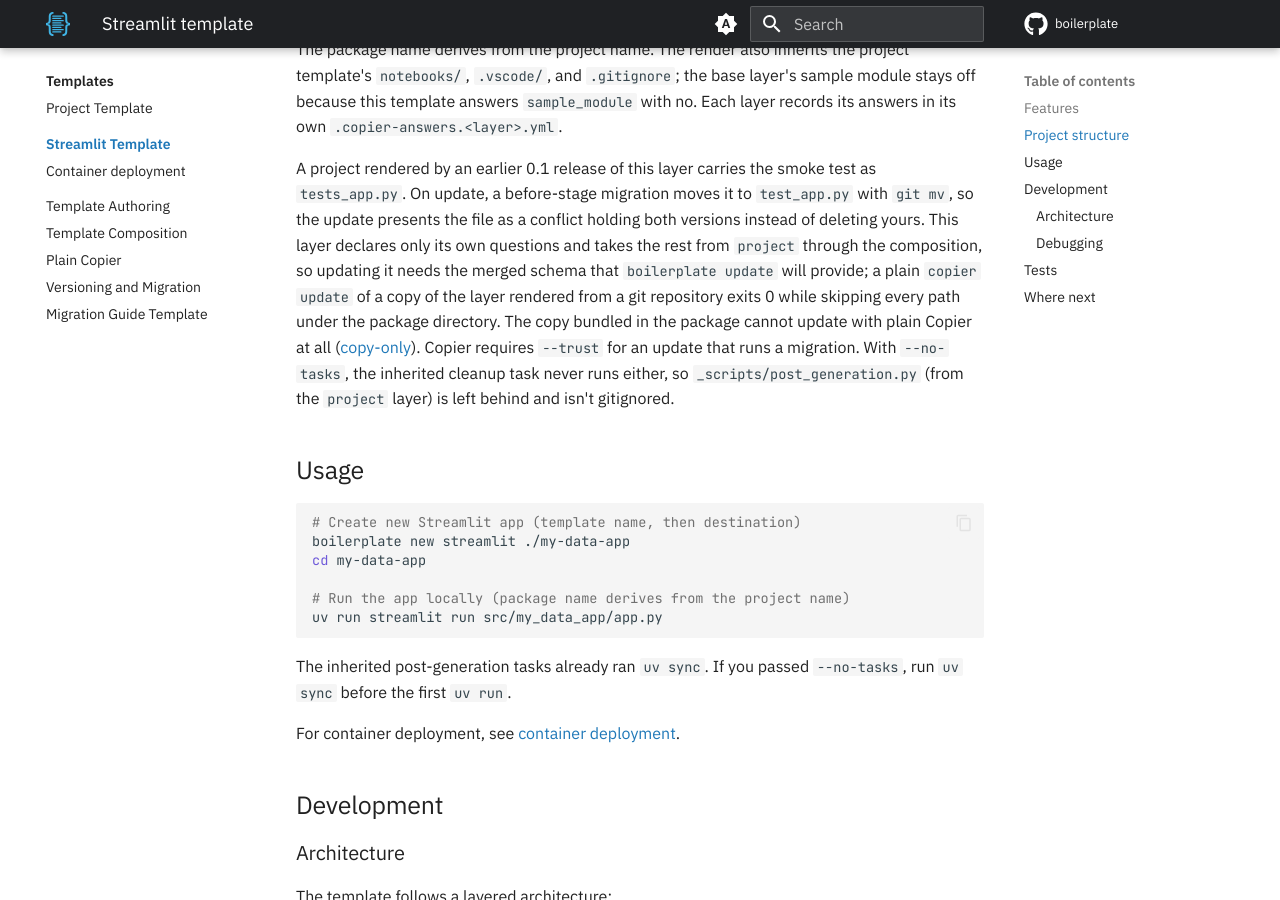
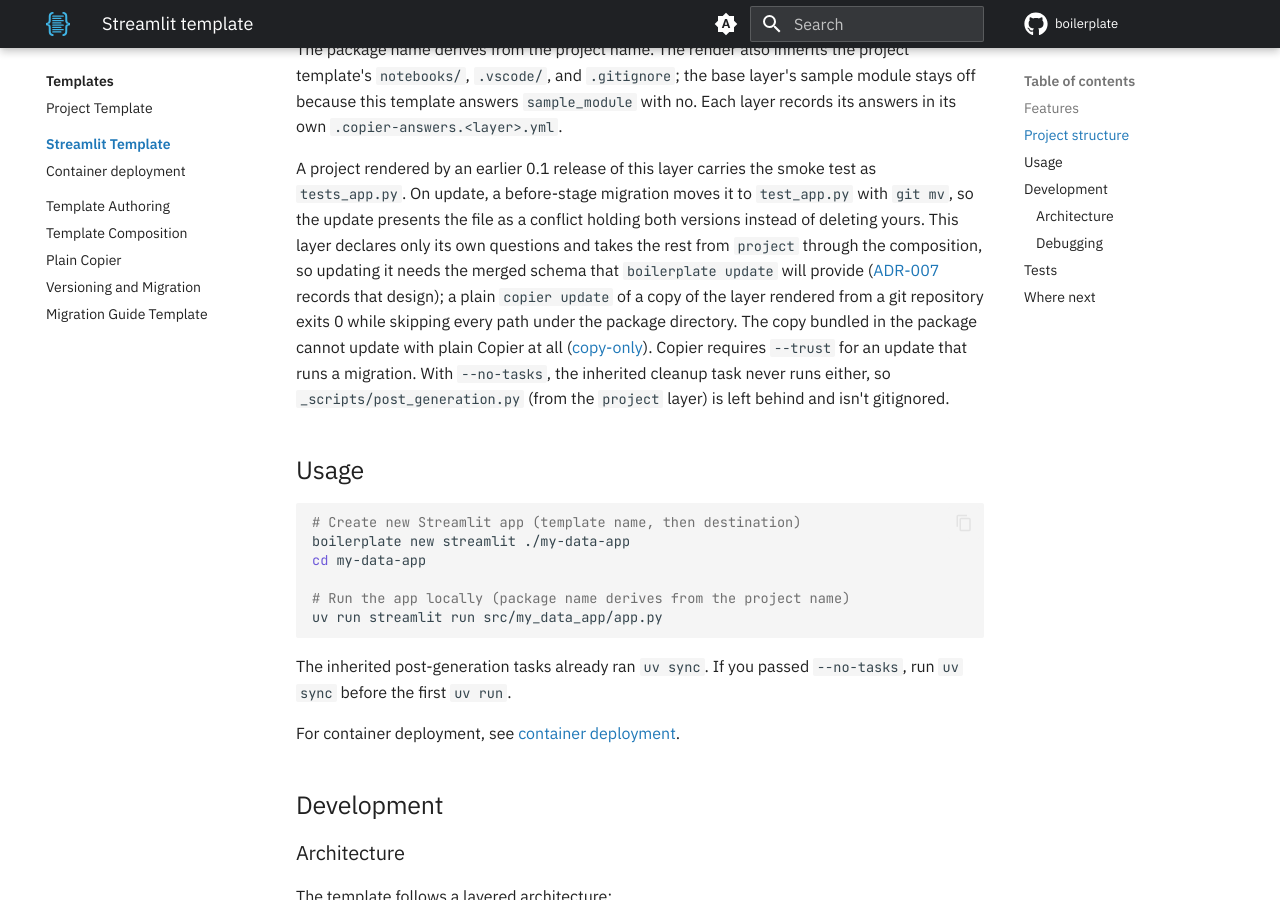
Before and after one commit to TheRealBillSiegler/boilerplate, an MkDocs documentation site: the page built from docs/templates-hub/streamlit/index.md, in a window 1280 px wide and 900 px high, scrolled down 1601 px. Built offline with MkDocs 1.6.1 and Material for MkDocs 9.7.7, drawn with Linux system fonts in a browser that asks for light colours; comment, search, counter and statistics services are not loaded; the version menu is left out.

Commit message:
docs(templates-hub): label the streamlit update command as design
The streamlit page said boilerplate update "will provide" the merged
schema, which reads as shipped behaviour on a current-state page. Word
it as versioning.md does and link the decision record that holds the
design.

Co-Authored-By: Claude Sonnet 5.5 <noreply@anthropic.com>

```diff
--- a/docs/templates-hub/streamlit/index.md
+++ b/docs/templates-hub/streamlit/index.md
@@ -60,7 +60,7 @@ my-streamlit-app/
 
 The package name derives from the project name. The render also inherits the project template's `notebooks/`, `.vscode/`, and `.gitignore`; the base layer's sample module stays off because this template answers `sample_module` with no. Each layer records its answers in its own `.copier-answers.<layer>.yml`.
 
-A project rendered by an earlier 0.1 release of this layer carries the smoke test as `tests_app.py`. On update, a before-stage migration moves it to `test_app.py` with `git mv`, so the update presents the file as a conflict holding both versions instead of deleting yours. This layer declares only its own questions and takes the rest from `project` through the composition, so updating it needs the merged schema that `boilerplate update` will provide; a plain `copier update` of a copy of the layer rendered from a git repository exits 0 while skipping every path under the package directory. The copy bundled in the package cannot update with plain Copier at all ([copy-only](../plain-copier.md#bundled-layers-are-copy-only)). Copier requires `--trust` for an update that runs a migration.
+A project rendered by an earlier 0.1 release of this layer carries the smoke test as `tests_app.py`. On update, a before-stage migration moves it to `test_app.py` with `git mv`, so the update presents the file as a conflict holding both versions instead of deleting yours. This layer declares only its own questions and takes the rest from `project` through the composition, so updating it needs the merged schema that `boilerplate update` will provide ([ADR-007](../../design/adr-007-update-model.md) records that design); a plain `copier update` of a copy of the layer rendered from a git repository exits 0 while skipping every path under the package directory. The copy bundled in the package cannot update with plain Copier at all ([copy-only](../plain-copier.md#bundled-layers-are-copy-only)). Copier requires `--trust` for an update that runs a migration.
 With `--no-tasks`, the inherited cleanup task never runs either, so `_scripts/post_generation.py` (from the `project` layer) is left behind and isn't gitignored.
 
 ## Usage
```
